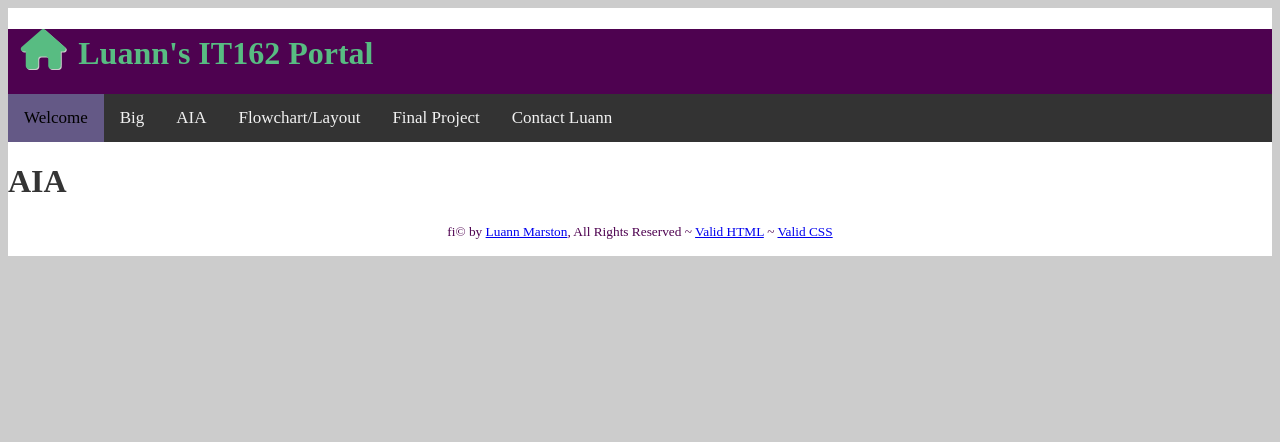
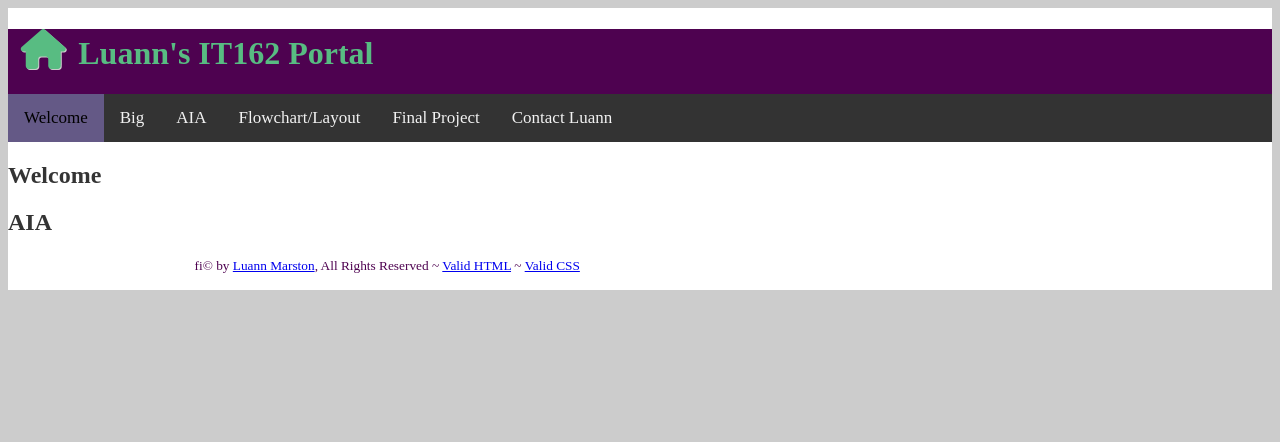
Before and after one commit to marstonlm/it162, a PHP site: page /aia.php in a window 1280 px wide. Shown: the top 442 px of the page. Run offline with PHP 8.4, Linux system fonts and the light colour scheme; some libraries are stand-ins or nearby versions.

Commit message:
Update Header
Updated header after botched config assignemnt

```diff
--- a/includes/header.php
+++ b/includes/header.php
@@ -28,3 +28,7 @@
     </ul>
   </nav>
 </header>
+
+<!-- START LEFT COL -->
+<section>
+ <h2 class="pageID">Welcome</h2>
```
